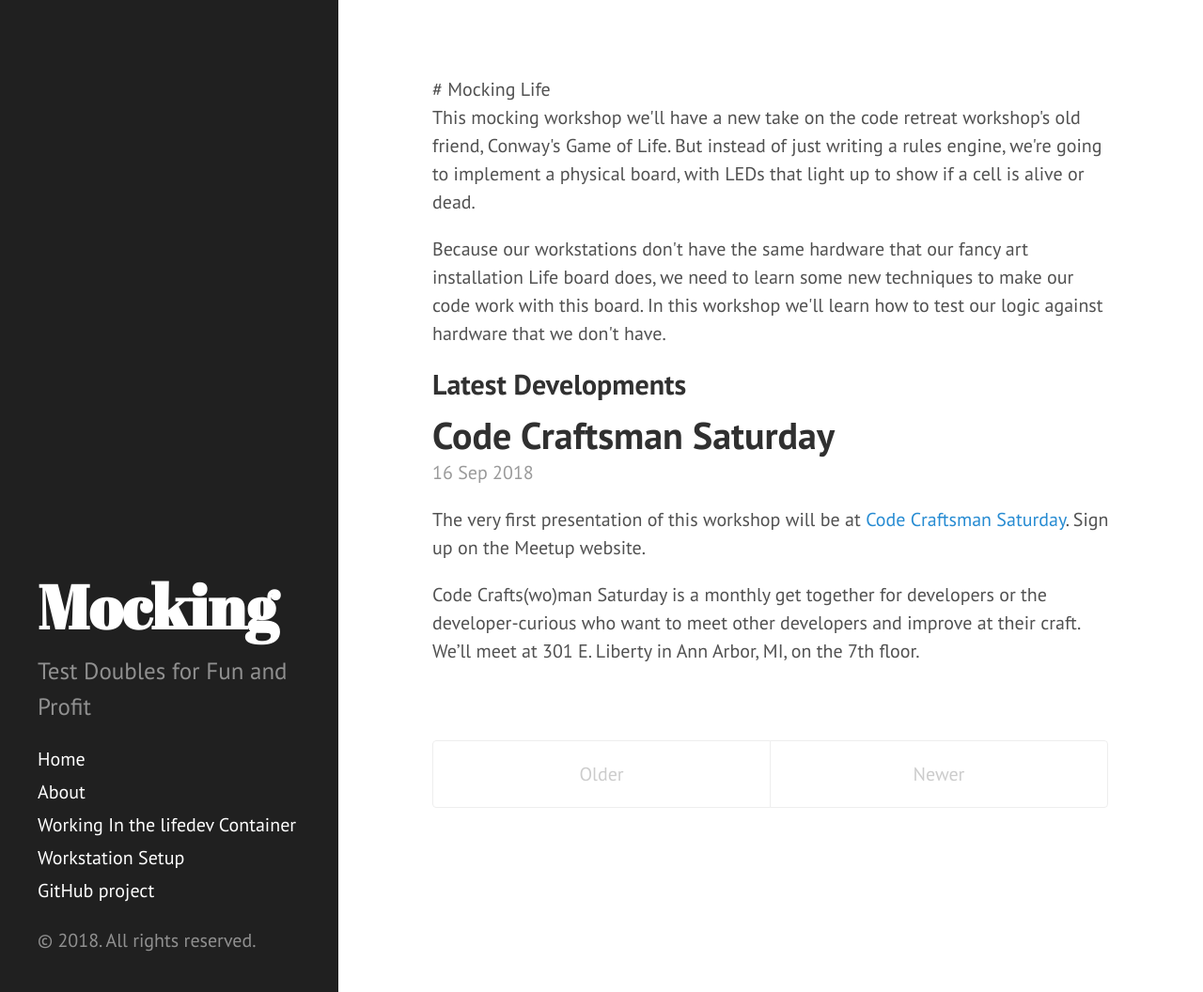
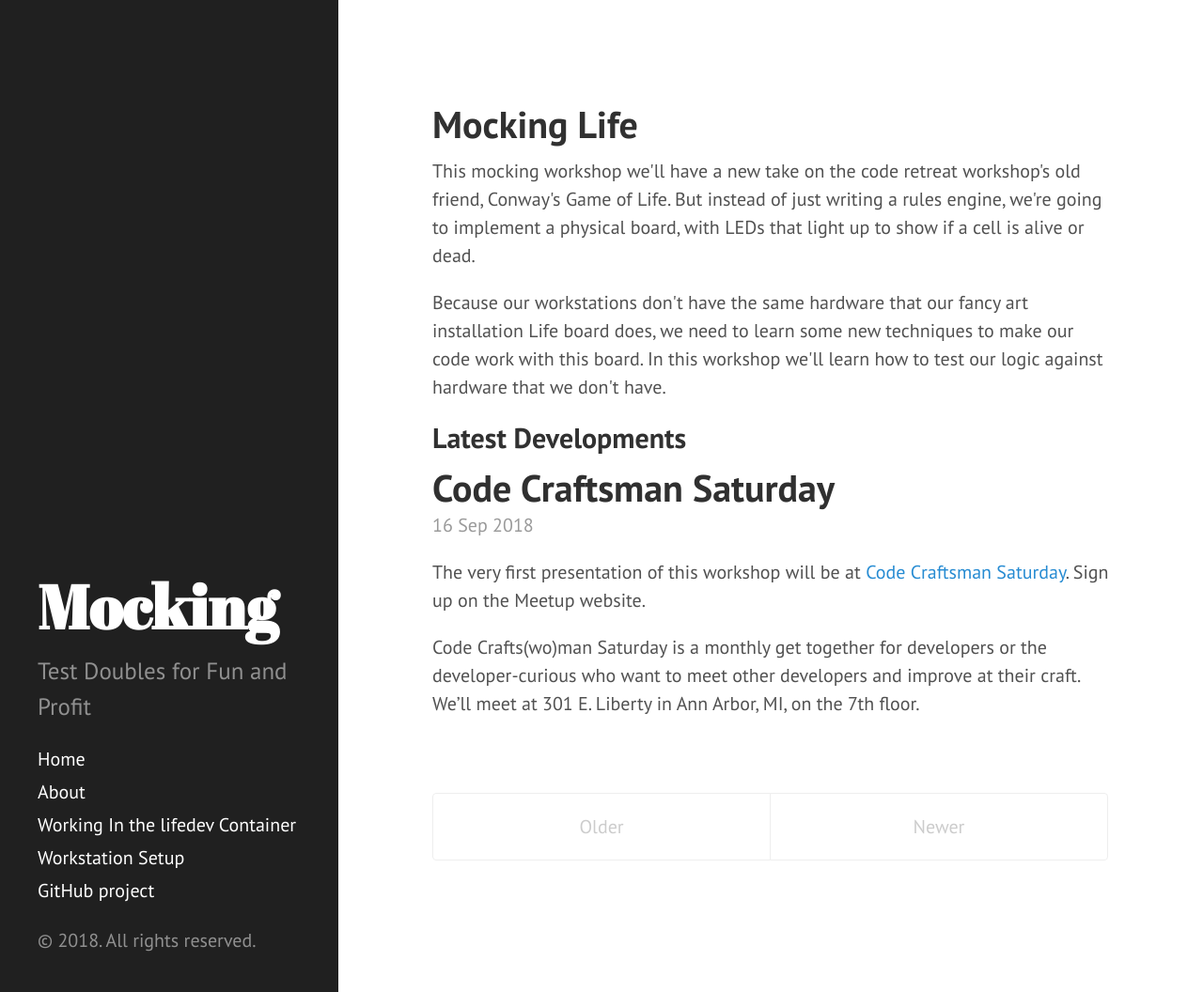
Before and after one commit to LazarusID/embedded-life, a Jekyll site: the page built from docs/index.html, in a window 1280 px wide and 1056 px high. Shown: the whole window at 94% size. Built offline with Jekyll 4.4.1, drawn with Linux system fonts in a browser that asks for light colours; the list of posts is cut into pages by our own code.

Commit message:
Fixed home page

```diff
--- a/docs/index.html
+++ b/docs/index.html
@@ -3,7 +3,7 @@ layout: default
 title: Home
 ---
 
-# Mocking Life
+<h1>Mocking Life</h1>
 
 <p>This mocking workshop we'll have a new take on the code retreat workshop's old friend, Conway's Game of Life. But
   instead of just writing a rules engine, we're going to implement a physical board, with LEDs that light up to show if
```
